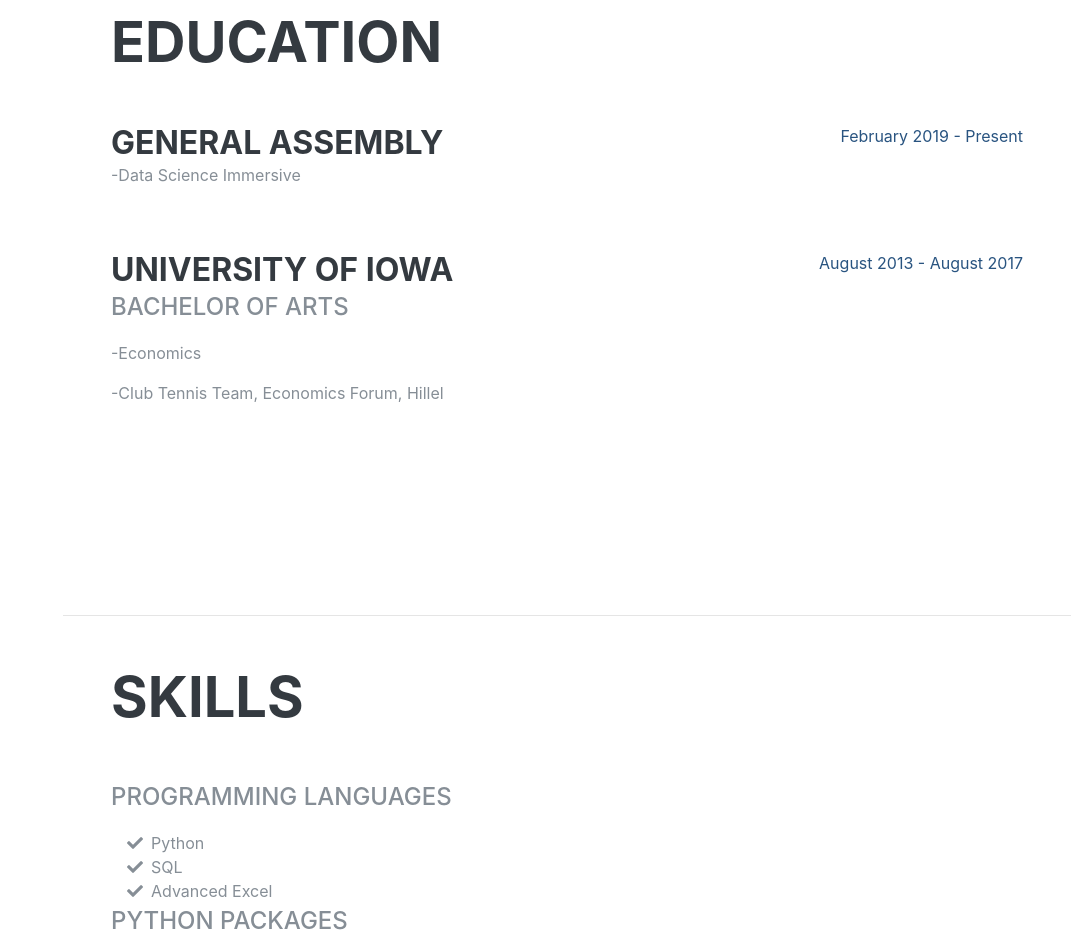
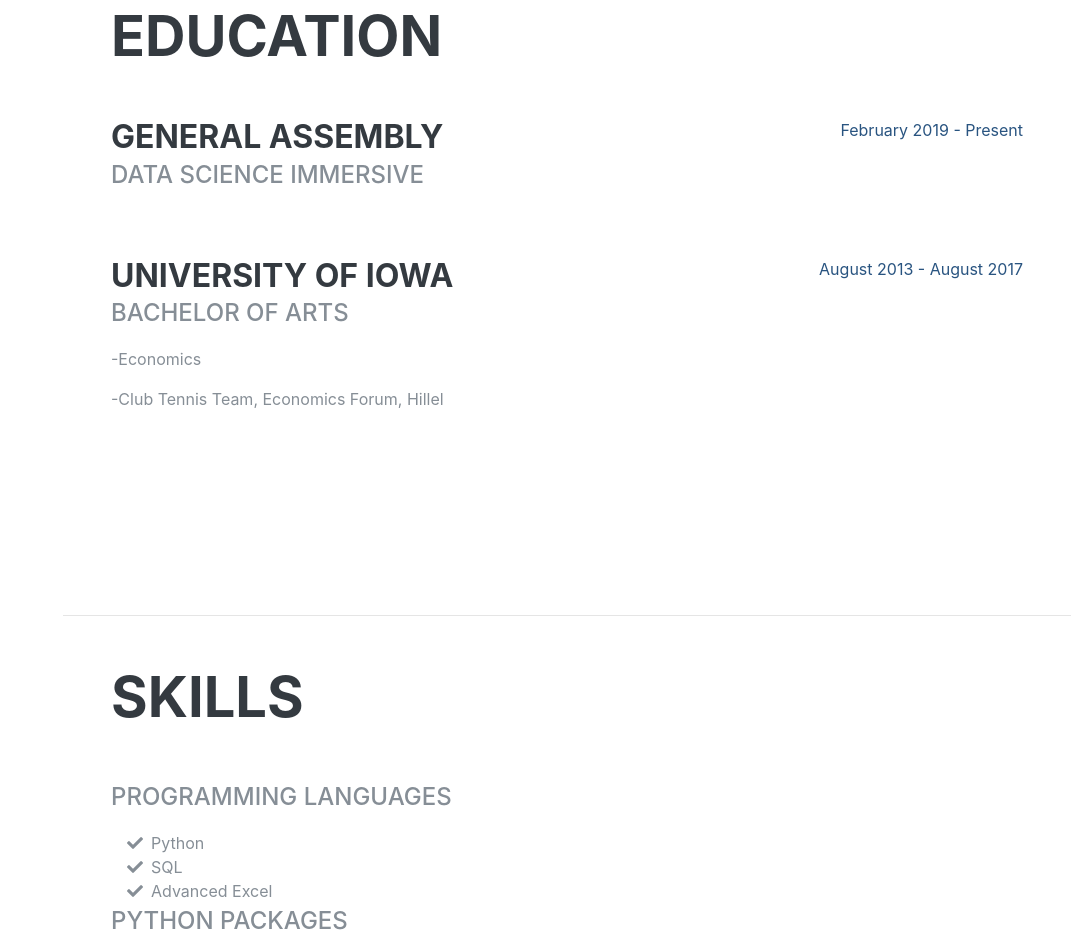
Before and after one commit to Monastersky/Monastersky.github.io, a website: page index.html in a window 1280 px wide. Shown: the part 1787-2739 px from the top of the page, without its empty margins (209-1280 px from the left). Drawn offline with Linux system fonts and the light colour scheme; a web font is replaced by a local one.

Commit message:
edits part 3

```diff
--- a/index.html
+++ b/index.html
@@ -128,7 +128,7 @@
         <div class="resume-item d-flex flex-column flex-md-row justify-content-between mb-5">
           <div class="resume-content">
             <h3 class="mb-0">General Assembly</h3>
-            <p>-Data Science Immersive</p>
+            <div class="subheading mb-3">Data Science Immersive</div>
           </div>
           <div class="resume-date text-md-right">
             <span class="text-primary">February 2019 - Present</span>
```
